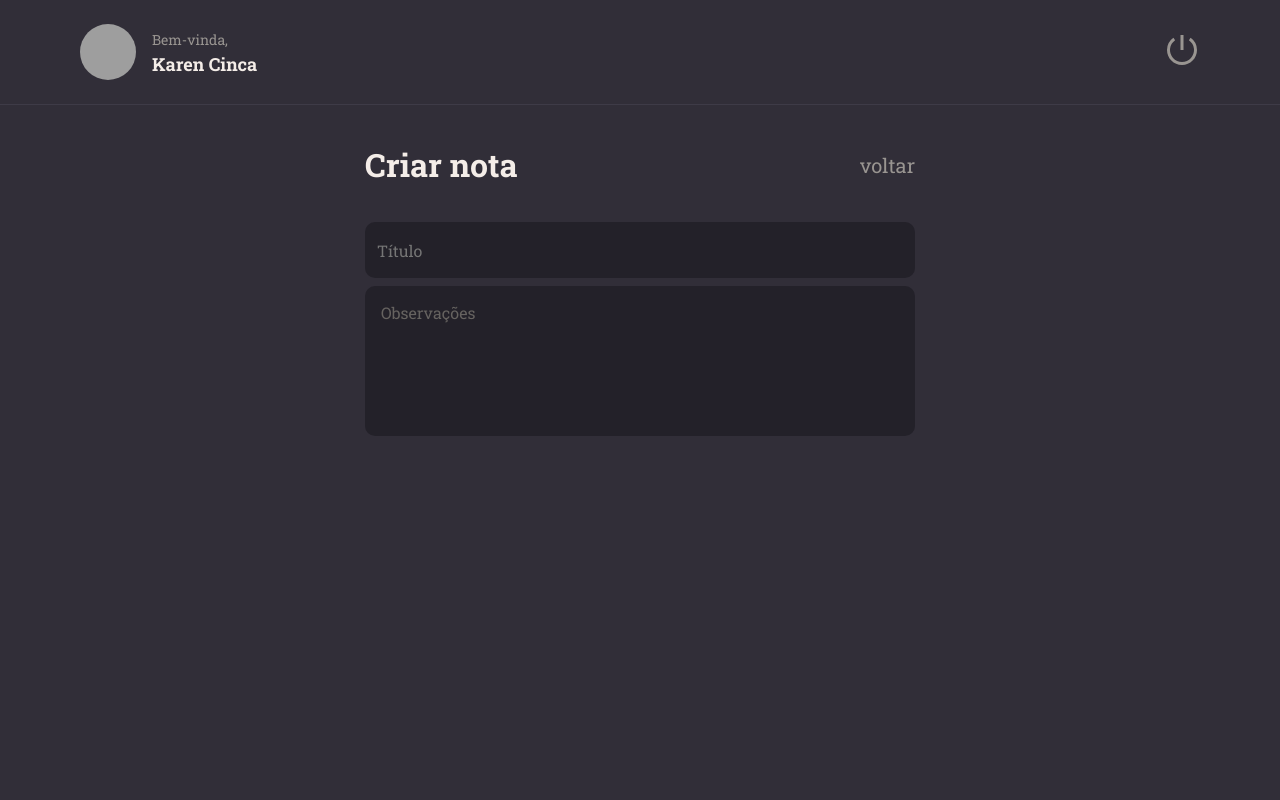
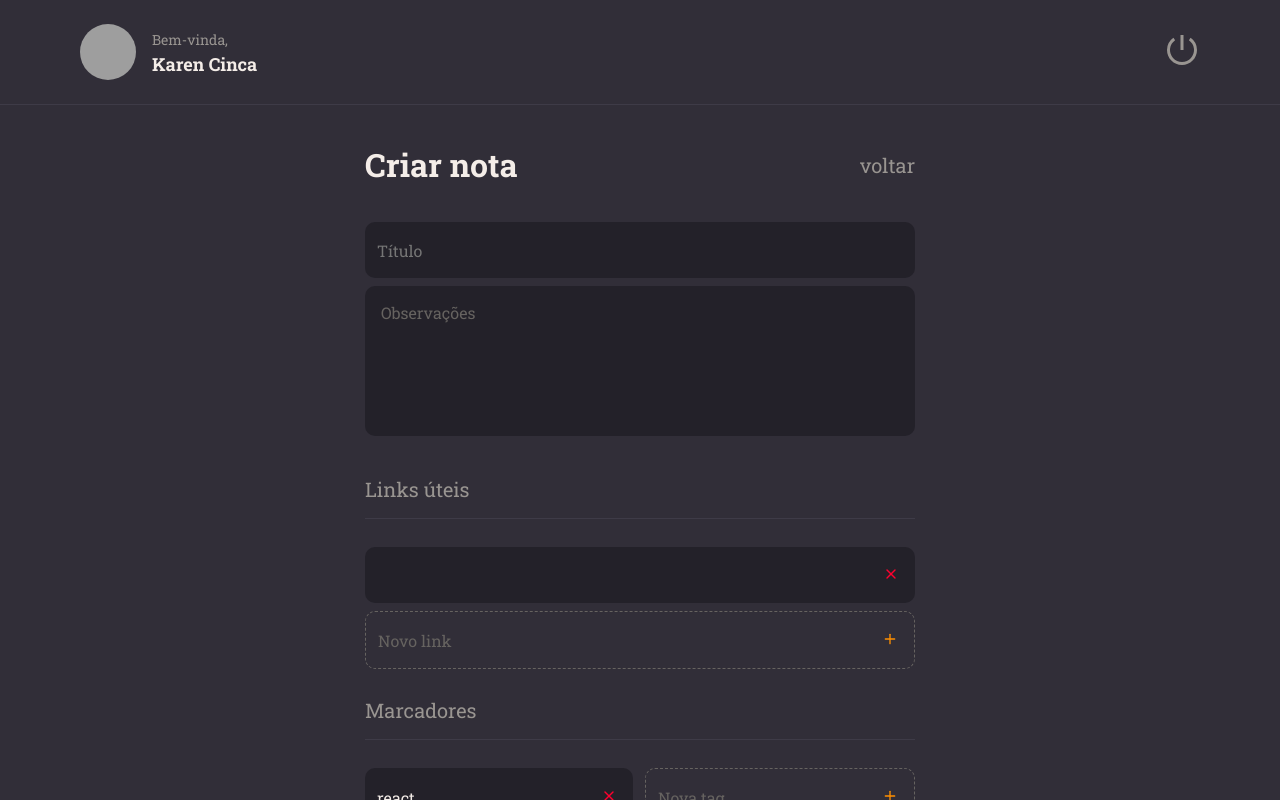
Before and after one commit to karencinca/explorer-rocket, a React (Vite) app in the folder Stage 9/codando-junto-react/rocketnotes/: page / in a window 1280 px wide. Built offline with nearby package versions, Linux system fonts and the light colour scheme; grey boxes are pictures that could not be loaded.

Commit message:
new item

```diff
--- a/Stage 9/codando-junto-react/rocketnotes/src/components/NoteItem/index.jsx
+++ b/Stage 9/codando-junto-react/rocketnotes/src/components/NoteItem/index.jsx
@@ -15,6 +15,7 @@
             <button
             type="button"
             onClick={onClick}
+            className={isNew ? 'button-add' : 'button-delete'}
             >
                 { isNew ? <FiPlus /> : <FiX />}
             </button>
--- a/Stage 9/codando-junto-react/rocketnotes/src/components/NoteItem/styles.js
+++ b/Stage 9/codando-junto-react/rocketnotes/src/components/NoteItem/styles.js
@@ -0,0 +1,44 @@
+import styled from 'styled-components'
+
+export const Container = styled.div`
+    display: flex;
+    align-items: center;
+
+    background-color: ${({ theme, isNew }) => isNew ? "transparent" : theme.COLORS.BACKGROUND_900};
+    color: ${({ theme }) => theme.COLORS.GRAY_300};
+
+    border: ${({ theme, isNew }) => isNew ? `1px dashed ${theme.COLORS.GRAY_300}` : "none"};
+
+    margin-bottom: 8px;
+    border-radius: 10px;
+    padding-right: 16px;
+
+    > button {
+        border: none;
+        background: none;
+    }
+
+    .button-delete {
+        color: ${({ theme }) => theme.COLORS.RED};
+    }
+
+    .button-add {
+        color: ${({ theme }) => theme.COLORS.ORANGE};
+    }
+
+    > input {
+        height: 56px;
+        width: 100%;
+
+        padding: 12px;
+        color: ${({ theme }) => theme.COLORS.WHITE};
+        background: transparent;
+
+        border: none;
+
+        &::placeholder {
+            color: ${({ theme }) => theme.COLORS.GRAY_300};
+        }
+    }
+
+    `
--- a/Stage 9/codando-junto-react/rocketnotes/src/pages/New/index.jsx
+++ b/Stage 9/codando-junto-react/rocketnotes/src/pages/New/index.jsx
@@ -1,6 +1,9 @@
+import { Button } from '../../components/Button'
 import { Header } from '../../components/Header'
 import { Input } from '../../components/Input'
 import { Textarea } from '../../components/Textarea'
+import { NoteItem } from '../../components/NoteItem'
+import { Section } from '../../components/Section'
 import { Container, Form } from './styles'
 
 export function New() {
@@ -18,6 +21,20 @@
                     <Input placeholder="Título" />
                     <Textarea placeholder="Observações"/>
 
+                    <Section title="Links úteis">
+                        <NoteItem />
+                        <NoteItem isNew placeholder="Novo link" />
+                    </Section>
+
+                    <Section title="Marcadores">
+                        <div className="tags">
+                           <NoteItem value="react"/>
+                            <NoteItem isNew placeholder="Nova tag" />
+                        </div>
+
+                    </Section>
+
+                    <Button title="Salvar" />
                 </Form>
             </main>
         </Container>
--- a/Stage 9/codando-junto-react/rocketnotes/src/pages/New/styles.js
+++ b/Stage 9/codando-junto-react/rocketnotes/src/pages/New/styles.js
@@ -9,6 +9,17 @@
     grid-template-areas:
     "header"
     "content";
+
+    > main {
+        grid-area: content;
+        overflow-y: auto;
+    }
+
+    .tags {
+        display: flex;
+        justify-content: space-between;
+        flex-wrap: wrap;
+    }
 `
 
 export const Form = styled.form`
```
